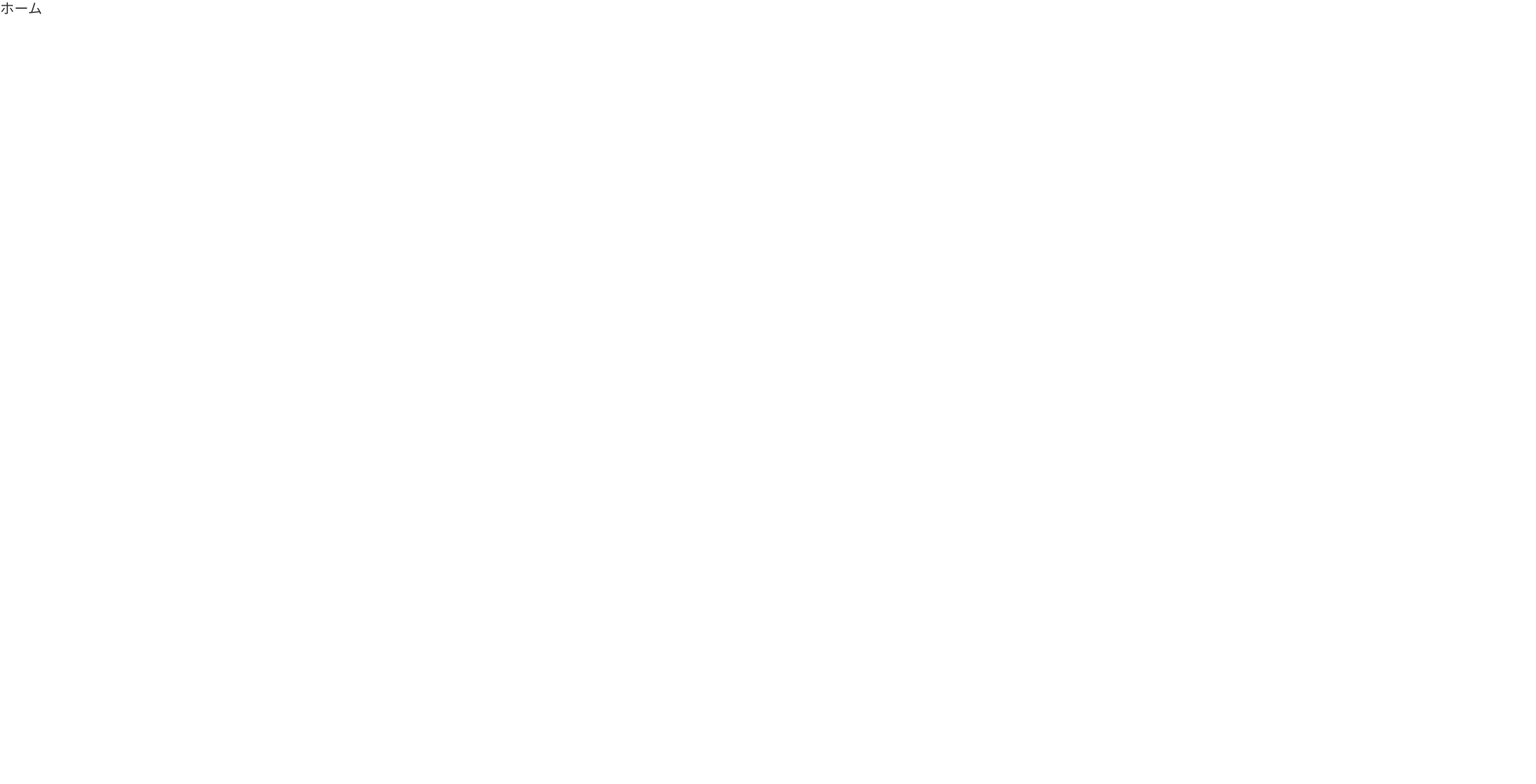
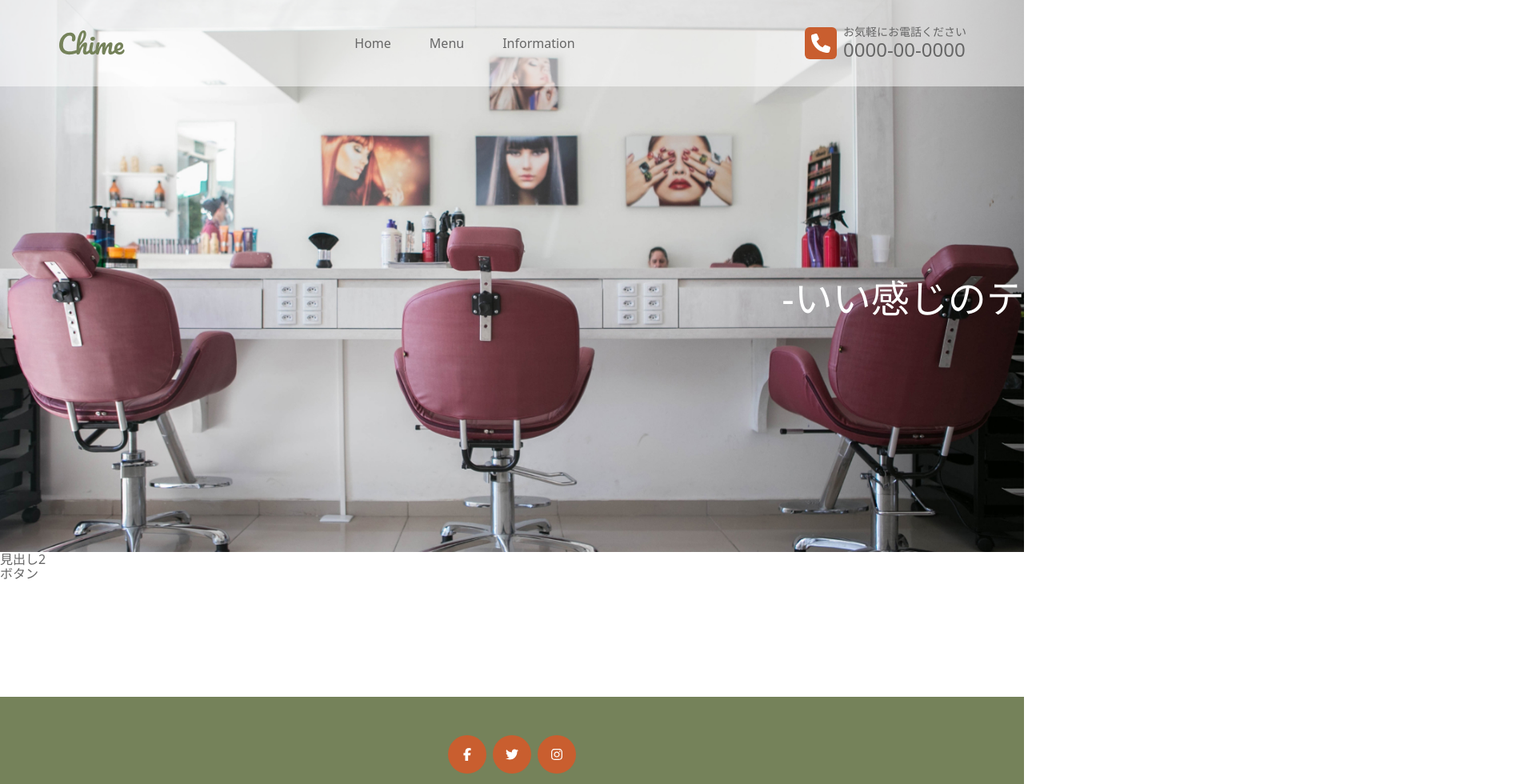
Before and after one commit to aoki-hue/react-website, a React (Create React App) app: page / in a window 1280 px wide. Shown: the top 980 px of the page at 80% size, 1920 px wide, since content can reach past the window. Before the commit the page ends 800 px from the top, so only its background shows below. Built offline with nearby package versions, Linux system fonts and the light colour scheme.

Commit message:
ヘッダー、フッター周りのコーディング

```diff
--- a/src/App.js
+++ b/src/App.js
@@ -1,9 +1,13 @@
 /* eslint-disable import/first */
 
+/* pages */
 import Home from "pages/home";
 import Menu from "pages/menu";
 import Info from "pages/information";
 import Error from "pages/404error";
+
+/* components */
+import Layout from "components/layout";
 
 /* router */
 import { BrowserRouter as Router, Route, Routes } from "react-router-dom";
@@ -16,12 +20,14 @@ config.autoAddCss = false;
 function App() {
   return (
     <Router>
+      <Layout>
         <Routes>
           <Route path="/" element={<Home />}></Route>
           <Route path="/menu" element={<Menu />}></Route>
           <Route path="/information" element={<Info />}></Route>
           <Route path="/*" element={<Error />}></Route>
         </Routes>
+      </Layout>
     </Router>
   );
 }
--- /dev/null
+++ b/src/components/footer.js
@@ -0,0 +1,28 @@
+/* css */
+import styles from "css/footer.module.css";
+
+/* fontawesome */
+import { FontAwesomeIcon } from "@fortawesome/react-fontawesome";
+import { faTwitter, faFacebookF, faInstagram } from "@fortawesome/free-brands-svg-icons";
+
+const Footer = () => {
+  return (
+    <footer className={styles.footer}>
+      <div className={styles.snsArea}>
+        <div className={styles.sns}>
+          <FontAwesomeIcon icon={faFacebookF} className={styles.snsIcon} />
+        </div>
+        <div className={styles.sns}>
+          <FontAwesomeIcon icon={faTwitter} className={styles.snsIcon} />
+        </div>
+
+        <div className={styles.sns}>
+          <FontAwesomeIcon icon={faInstagram} className={styles.snsIcon} />
+        </div>
+      </div>
+      <p className={styles.copyright}>Copyright © 2025 chime. All Rights Reserved.</p>
+    </footer>
+  );
+};
+
+export default Footer;
--- /dev/null
+++ b/src/components/header.js
@@ -0,0 +1,42 @@
+/* link */
+import { Link } from "react-router-dom";
+
+/* css */
+import styles from "css/header.module.css";
+
+/* image */
+import logo from "img/logo.svg";
+
+/* fontawesome */
+import { FontAwesomeIcon } from "@fortawesome/react-fontawesome";
+import { faPhoneFlip } from "@fortawesome/free-solid-svg-icons";
+
+const Header = () => {
+  return (
+    <div className={styles.header}>
+      <img src={logo} alt="chime" className={styles.logo}></img>
+      <nav className={styles.nav}>
+        <ul>
+          <li>
+            <Link to="/">Home</Link>
+          </li>
+          <li>
+            <Link to="/menu">Menu</Link>
+          </li>
+          <li>
+            <Link to="/information">Information</Link>
+          </li>
+        </ul>
+      </nav>
+      <div className={styles.tel}>
+        <FontAwesomeIcon icon={faPhoneFlip} className={styles.telIcon} />
+        <p className={styles.telText}>お気軽にお電話ください</p>
+        <p className={styles.telNumber}>
+          <a href="tel:0000-00-0000">0000-00-0000</a>
+        </p>
+      </div>
+    </div>
+  );
+};
+
+export default Header;
--- /dev/null
+++ b/src/components/layout.js
@@ -0,0 +1,17 @@
+import React from "react";
+
+/* components */
+import Header from "components/header";
+import Footer from "components/footer";
+
+const Layout = ({ children }) => {
+  return (
+    <React.Fragment>
+      <Header />
+      <main>{children}</main>
+      <Footer />
+    </React.Fragment>
+  );
+};
+
+export default Layout;
--- /dev/null
+++ b/src/components/utils.module.js
@@ -0,0 +1,19 @@
+import styles from "css/utils.module.css";
+
+const HeadLabel = () => {
+  return (
+    <>
+      <h2>見出し2</h2>
+    </>
+  );
+};
+
+const Btn = () => {
+  return (
+    <>
+      <div>ボタン</div>
+    </>
+  );
+};
+
+export { HeadLabel, Btn };
--- /dev/null
+++ b/src/css/footer.module.css
@@ -0,0 +1,35 @@
+.footer {
+  margin-top: 144px;
+  background-color: var(--gray-thick);
+  padding: 48px 0;
+}
+
+.footer .snsArea {
+  display: flex;
+  gap: 0 8px;
+  width: fit-content;
+  margin: 0 auto;
+}
+
+.snsArea .sns {
+  position: relative;
+  color: var(--white);
+  /* font-size: 1.6rem; */
+  width: 48px;
+  height: 48px;
+  padding: 16px;
+  background-color: var(--red-low-saturation);
+  border-radius: 50%;
+}
+
+.snsIcon {
+  composes: centering from "css/utils.module.css";
+  font-size: 1.6rem;
+}
+
+.copyright {
+  font-size: 1.2rem;
+  color: var(--white);
+  text-align: center;
+  margin-top: 48px;
+}
--- a/src/css/global.css
+++ b/src/css/global.css
@@ -16,7 +16,10 @@
   --red-low-saturation: #c95e2f;
 
   /* タイポグラフィ（フォントサイズ） */
-  --body: clamp(1rem, 0.95rem + 0.2vw, 1.125rem); /* 16-18px */
+  --text: 1.6rem;
+  --text-small: 1.4rem;
+  --text-sp: 1.4rem;
+  --text-small-sp: 1.2rem;
   --display: clamp(4.5rem, 1.83rem + 11.34vw, 10rem); /* 72-160 */
   --heading1: clamp(2rem, 1.3rem + 3vw, 4rem); /* 32-64px */
   --heading2: calc(var(--body) * 1.5); /* 24-27px */
@@ -34,10 +37,15 @@
 }
 
 /* common */
+html {
+  font-size: 62.5%;
+}
+
 body {
-  color: var(--black);
+  color: var(--gray-75);
   font-family: system-ui, -apple-system, BlinkMacSystemFont, "Segoe UI", Roboto, Oxygen, Ubuntu, Cantarell, "Open Sans", "Helvetica Neue", sans-serif;
-  font-size: var(--body);
+  font-size: var(--text);
+  box-sizing: border-box;
 }
 
 h1 {
--- /dev/null
+++ b/src/css/header.module.css
@@ -0,0 +1,51 @@
+.header {
+  position: absolute;
+  left: 0;
+  top: 0;
+  width: 100%;
+  display: flex;
+  justify-content: space-between;
+  align-items: center;
+  padding: 32px 72px;
+  background: rgba(255, 255, 255, 0.5);
+  z-index: 1;
+}
+
+.logo {
+  width: 84px;
+  height: 33px;
+}
+
+.nav ul {
+  display: flex;
+  gap: 0 48px;
+}
+
+.nav ul li:hover {
+  color: var(--red-low-saturation);
+}
+
+.tel {
+  position: relative;
+  padding-left: 48px;
+}
+
+.tel .telIcon {
+  position: absolute;
+  left: 0;
+  top: 50%;
+  font-size: 2.4rem;
+  color: var(--white);
+  transform: translateY(-50%) scale(-1, 1);
+  padding: 8px;
+  background-color: var(--red-low-saturation);
+  border-radius: 6px;
+}
+
+.telText {
+  font-size: var(--text-small);
+}
+
+.telNumber {
+  font-size: 2.4rem;
+}
--- /dev/null
+++ b/src/css/home.module.css
@@ -0,0 +1,32 @@
+.mainVisual {
+  position: relative;
+  width: fit-content;
+}
+
+.mainVisual_text {
+  composes: centering from "css/utils.module.css";
+  left: 0;
+  transform: translateY(-50%);
+  font-size: 48px;
+  width: 100%;
+  text-align: center;
+  color: var(--white);
+  opacity: 0;
+  animation: 3s fadeup ease-in-out forwards;
+}
+
+@keyframes fadeup {
+  0% {
+    opacity: 0;
+    transform: translateY(30px);
+  }
+
+  100% {
+    opacity: 1;
+    transform: translateY(0);
+  }
+}
+
+.mainVisual_image {
+  width: 100%;
+}
--- /dev/null
+++ b/src/css/utils.module.css
@@ -0,0 +1,7 @@
+/* 縦-横 中央寄せ */
+.centering {
+  position: absolute;
+  top: 50%;
+  left: 50%;
+  transform: translateX(-50%) translateY(-50%);
+}
--- a/src/pages/home.js
+++ b/src/pages/home.js
@@ -1,5 +1,27 @@
+import React from "react";
+
+/* components */
+import { HeadLabel, Btn } from "components/utils.module";
+
+/* css */
+import styles from "css/home.module.css";
+
+/* image */
+import mainVisual from "img/mainVisual.jpg";
+
 const Home = () => {
-  return <p>ホーム</p>;
+  return (
+    <React.Fragment>
+      <div className={styles.mainVisual}>
+        <p className={styles.mainVisual_text}>-いい感じのテキストが入る-</p>
+        <img src={mainVisual} alt="メインビジュアル" className={styles.mainVisual_image}></img>
+      </div>
+      <section>
+        <HeadLabel />
+        <Btn />
+      </section>
+    </React.Fragment>
+  );
 };
 
 export default Home;
```
Also changed, not shown: src/img/logo.svg (added), src/img/mainVisual.jpg (added). Lines whose indentation alone changed are shown as unchanged.
